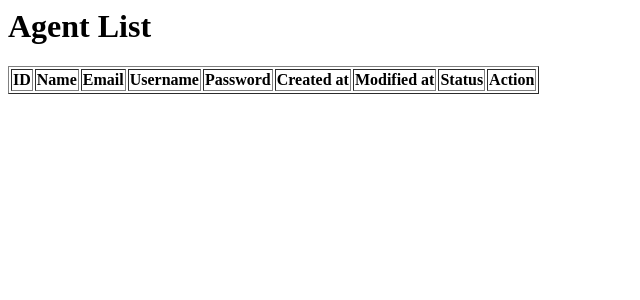
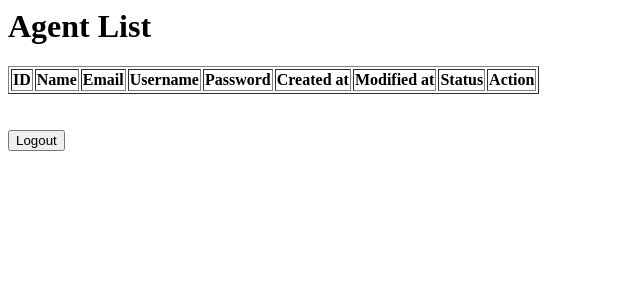
Before and after one commit to devishi-r/agent-dashboard, a PHP site: page /dashboard.php in a window 1280 px wide. Shown: the top 300 px of the page, without its empty margins (0-640 px from the left). Run offline with PHP 8.4, Linux system fonts and the light colour scheme; the visitor is signed in with stand-in values (Sample User, id 1); data that the repository does not hold is empty.

Commit message:
basic utility

```diff
--- a/dashboard.php
+++ b/dashboard.php
@@ -46,3 +46,7 @@ $agents = $conn->query("SELECT * FROM `agent-details`");
 </tr>
 <?php endwhile; ?>
 </table>
+<br /><br />
+<form action="index.php" method="POST" style="display:inline;">
+    <input type="submit" value="Logout">
+</form>
```
